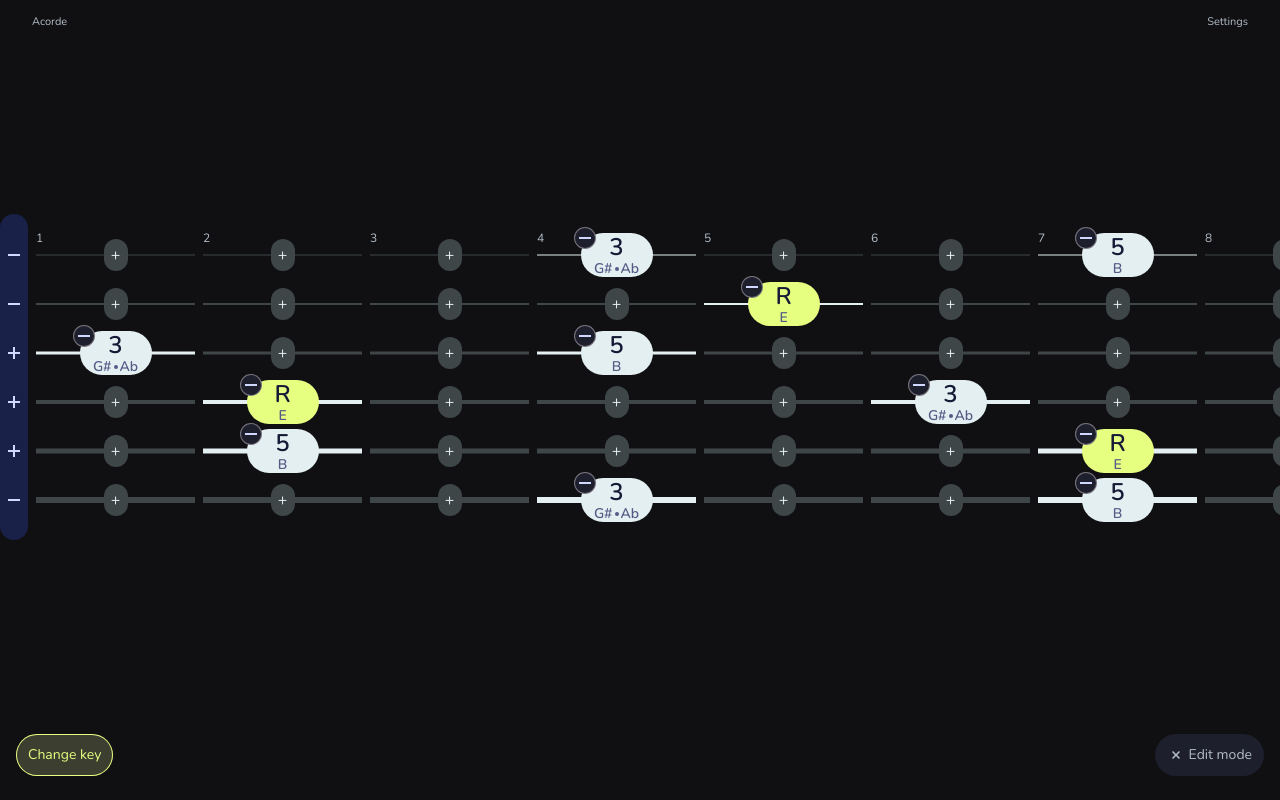
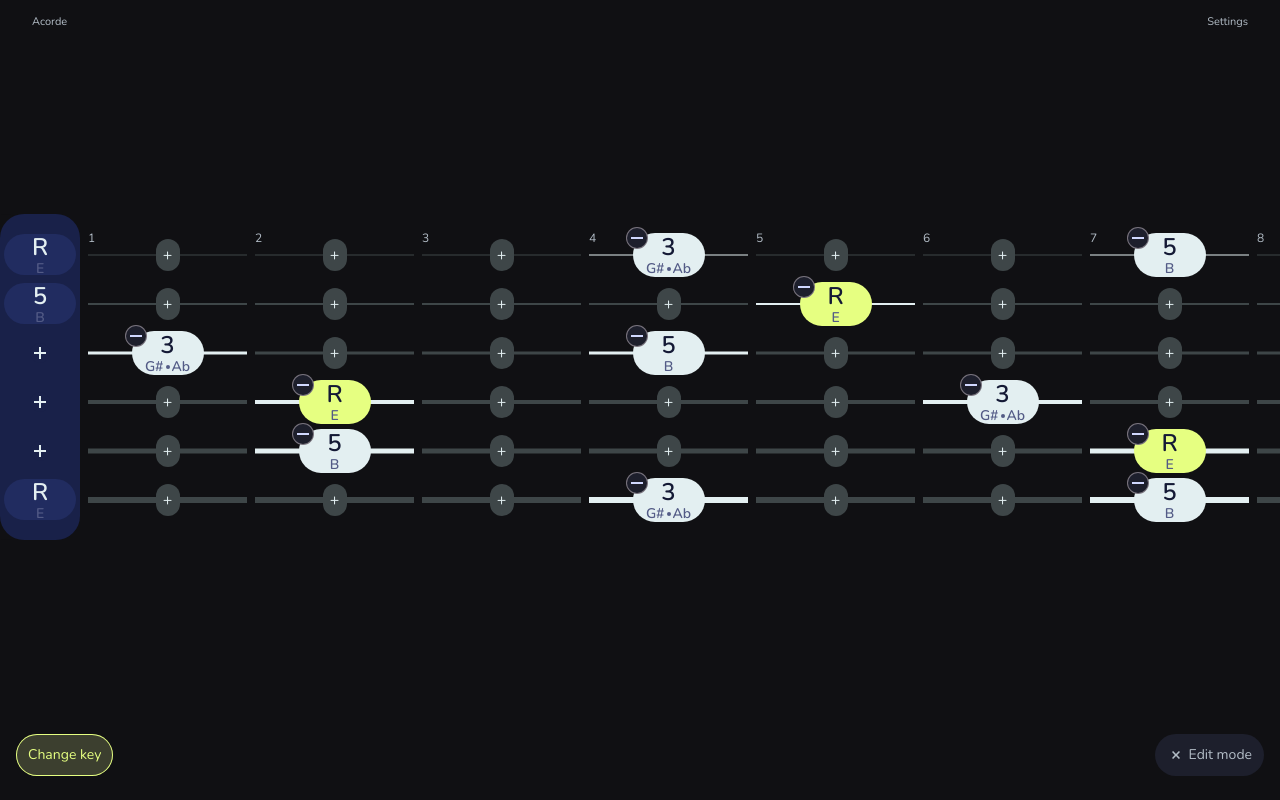
Before and after one commit to victorac/acordes, a Next.js app: page / in a window 1280 px wide. Both pictures are taken after a click on the button "Edit mode". Built offline with nearby package versions, Linux system fonts and the light colour scheme.

Commit message:
feat: refactor Fret and Nut components for improved layout and dynamic note display

```diff
--- a/components/Fret.tsx
+++ b/components/Fret.tsx
@@ -64,20 +64,28 @@ const FirstFret: React.FC<FirstFretProps> = ({
   onNutClick,
 }) => {
   return (
-    <motion.div
+    <div
       className="
-    bg-[#192149]
-    rounded-full
-    px-4 sm:px-0 sm:py-4 w-[326px] sm:w-[28px] h-[28px] sm:h-[326px]
-    flex
-    sm:flex-col
-    items-center
-    justify-center
     sticky
     top-0
     sm:top-auto
     sm:left-0
     z-[2000]
+    bg-[#101013]
+    rounded-b-full
+    sm:rounded-none
+    sm:rounded-r-full
+    "
+    >
+      <motion.div
+        className="
+        bg-[#192149]
+        rounded-3xl
+        px-4 sm:px-0 sm:py-4 w-[326px] sm:w-auto sm:h-[326px]
+        flex
+        sm:flex-col
+        items-center
+        justify-center
         "
         layout
         transition={{ duration: 0.05, ease: "easeInOut" }}
@@ -97,10 +105,12 @@ const FirstFret: React.FC<FirstFretProps> = ({
               isScrolledDown={isScrolledDown}
               isScrolledUp={isScrolledUp}
               cellDimensions={cellDimensions}
+              noteName={tuning[s]}
             />
           );
         })}
       </motion.div>
+    </div>
   );
 };
 
--- a/components/Nut.tsx
+++ b/components/Nut.tsx
@@ -17,6 +17,7 @@ interface NutProps {
   isScrolledUp: boolean;
   cellDimensions: { height: number; width: number };
   onNutClick: (stringNum: number) => void;
+  noteName: string;
 }
 
 const Nut: React.FC<NutProps> = ({
@@ -27,6 +28,7 @@ const Nut: React.FC<NutProps> = ({
   isScrolledUp,
   cellDimensions,
   onNutClick,
+  noteName,
 }) => {
   const [selected, setSelected] = useState(false);
 
@@ -49,29 +51,56 @@ const Nut: React.FC<NutProps> = ({
   let editModeContent = (
     <AnimatePresence mode="wait">
       {interval ? (
-        <motion.img
-          key="remove"
-          src="remove_nut.svg"
-          alt="remove nut"
+        <motion.div
+          className={`
+        select-none
+        rounded-[200px] p-1
+        w-[41px] h-[72px] sm:w-[72px] sm:h-[41px]
+        flex flex-col items-center justify-center
+        bg-[#212C60]
+      `}
           initial="initial"
           animate="animate"
           exit="exit"
           variants={imageVariants}
           transition={{ duration: 0.2, ease: "easeInOut" }}
-          layout
-        />
+          layout="size"
+        >
+          <div className="text-[#E3EFF1] text-[24px] font-semibold leading-7">
+            {interval}
+          </div>
+          <div className="text-[#535B86] flex flex-col sm:flex-row sm:gap-[2px] justify-center items-center text-[14px] font-semibold leading-4">
+            {noteName.includes("-") ? (
+              <>
+                <div>{noteName.split("-")[0]}</div>
+                <div className="hidden sm:block rounded-full h-1 w-1 bg-[#535B86]"></div>
+                <div>{noteName.split("-")[1]}</div>
+              </>
+            ) : (
+              noteName
+            )}
+          </div>
+        </motion.div>
       ) : (
-        <motion.img
+        <motion.svg
+          width="20"
+          height="20"
+          viewBox="0 0 20 20"
+          fill="none"
+          xmlns="http://www.w3.org/2000/svg"
           key="add"
-          src="add_nut.svg"
-          alt="add nut"
           initial="initial"
           animate="animate"
           exit="exit"
           variants={imageVariants}
           transition={{ duration: 0.2, ease: "easeInOut" }}
+          className="fill-[#192149] hover:fill-[#212C60]"
           layout
-        />
+        >
+          <rect width="20" height="20" rx="10" />
+          <path d="M10 16V4" stroke="#E3EFF1" strokeWidth="2" />
+          <path d="M4 10H16" stroke="#E3EFF1" strokeWidth="2" />
+        </motion.svg>
       )}
     </AnimatePresence>
   );
@@ -99,16 +128,16 @@ const Nut: React.FC<NutProps> = ({
       <button
         onClick={handleNutClick}
         style={{
-          width: cellDimensions.width === 159 ? 28 : cellDimensions.width,
-          height: cellDimensions.height === 159 ? 28 : cellDimensions.height,
+          width:
+            cellDimensions.width === 159 ? "fit-content" : cellDimensions.width,
+          height:
+            cellDimensions.height === 159
+              ? "fit-content"
+              : cellDimensions.height,
         }}
         className="flex items-center justify-center p-1 text-[#D0D8FF] text-[16px] leading-5 font-semibold"
       >
-        <div className=" p-[6px] flex items-center justify-center">
-          <div className="w-[20px] h-[20px] rounded-full bg-[#192149] hover:bg-[#212C60] flex items-center justify-center">
-            {editModeContent}
-          </div>
-        </div>
+        {editModeContent}
       </button>
     );
   }
```
Lines whose indentation alone changed are shown as unchanged.
